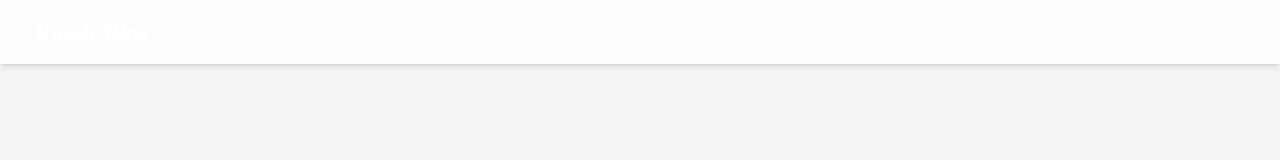
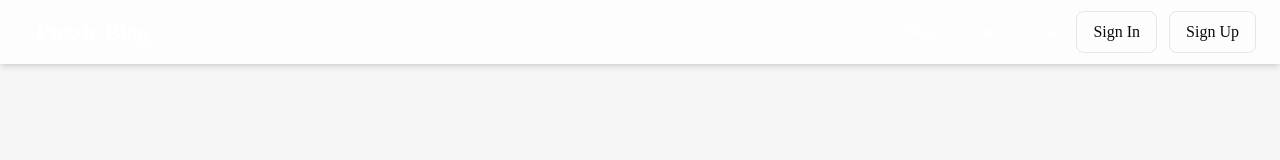
Before and after one commit to KyawZinThet77/Turborepo, a Next.js app in the folder apps/frontend/: page /auth/signin in a window 1280 px wide. Shown: the top 160 px of the page. Built offline with nearby package versions, Linux system fonts and the light colour scheme; no server answers.

Commit message:
UI started

```diff
--- a/apps/frontend/components/ui/desktop/navbar.tsx
+++ b/apps/frontend/components/ui/desktop/navbar.tsx
@@ -1,7 +1,10 @@
+import { getSession } from "@/lib/session";
 import Link from "next/link";
+import { SignInPanel } from "../signinPanel";
 
 type Props = {};
-const Navbar = (props: Props) => {
+const Navbar = async (props: Props) => {
+  const session = await getSession();
   return (
     <>
       <h1 className="p-3 text-2xl font-bold tracking-tight text-white">
@@ -30,6 +33,29 @@ const Navbar = (props: Props) => {
           Contact
         </Link>
       </div>
+
+      {session && session?.user ? (
+       <div className="flex items-center gap-3">
+          <span className="text-white">Welcome, {session?.user.name}!</span>
+          <Link
+            href="/profile"
+            className="px-4 py-2 border rounded-md hover:bg-gray-100 transition"
+          >
+            Profile
+          </Link>
+          <Link
+            href="/create-post"
+            className="px-4 py-2 border rounded-md hover:bg-gray-100 transition"
+          >
+            Create Post
+          </Link>
+        </div>
+      ) : (
+         <div className="flex items-center gap-3">
+          <SignInPanel />
+        </div>
+
+      )}
     </>
   );
 };
--- /dev/null
+++ b/apps/frontend/components/ui/signinPanel.tsx
@@ -0,0 +1,23 @@
+import Link from "next/link";
+
+export const SignInPanel = () => {
+  return (
+    <>
+      <div className="flex items-center gap-3">
+        <Link
+          href="/auth/signin"
+          className="px-4 py-2 border rounded-md hover:bg-gray-100 transition"
+        >
+          Sign In
+        </Link>
+
+        <Link
+          href="/auth/signup"
+          className="px-4 py-2 border rounded-md hover:bg-gray-100 transition"
+        >
+          Sign Up
+        </Link>
+      </div>
+    </>
+  );
+};
```
Lines whose indentation alone changed are shown as unchanged.
